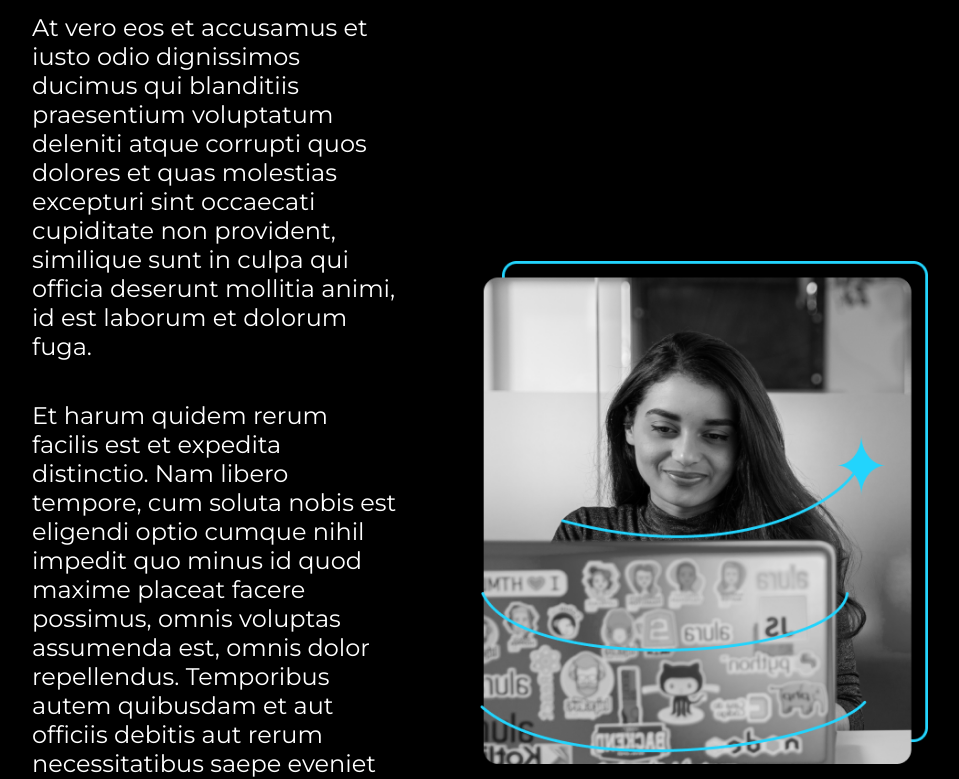
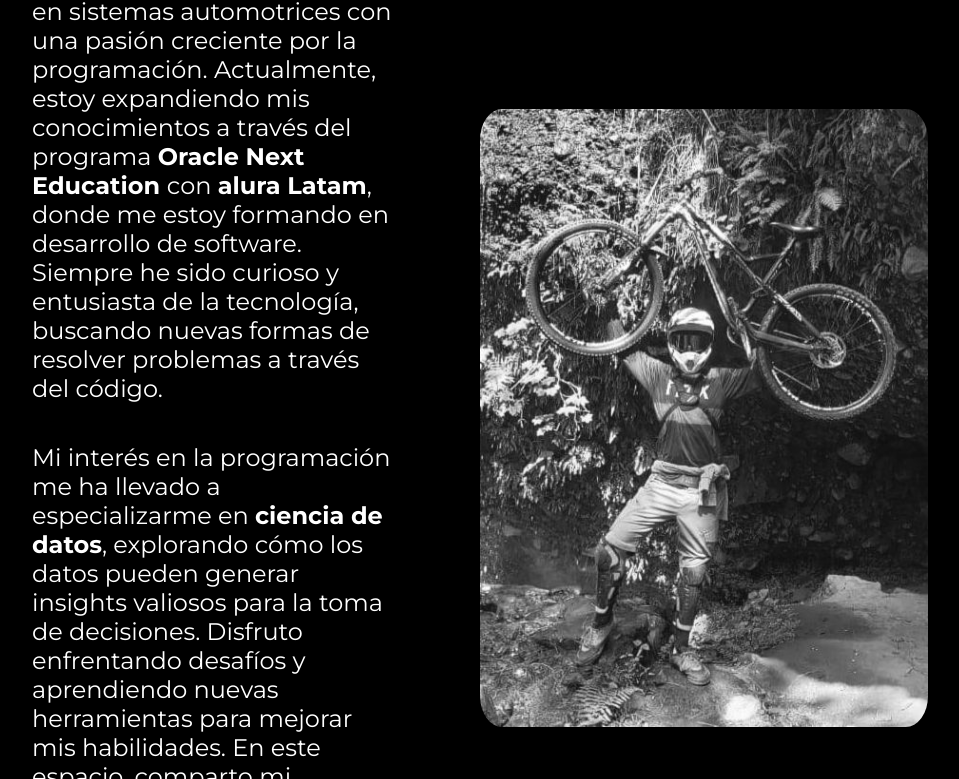
Before and after one commit to BARS182002/Portafolio, a plain HTML site: page about.html in a window 1280 px wide. Shown: the part 203-982 px from the top of the page, without its empty margins (160-1119 px from the left). Drawn offline with nearby package versions, Linux system fonts and the light colour scheme.

Commit message:
Add files via upload

```diff
--- a/about.html
+++ b/about.html
@@ -15,20 +15,18 @@
     </header>
 <main class="presentacion">
     <section class="presentacion__contenido">
-    <h1 class="presentacion__contenido__titulo">Sobre mi</h1>
-        <p class="presentacion__contenido__texto">At vero eos et accusamus et iusto odio dignissimos ducimus qui blanditiis praesentium
-            voluptatum deleniti atque corrupti quos dolores et quas molestias excepturi sint occaecati
-            cupiditate non provident, similique sunt in culpa qui officia deserunt mollitia animi, id est laborum
-            et dolorum fuga.</p>
-        <p class="presentacion__contenido__texto">Et harum quidem rerum facilis est et expedita distinctio. Nam libero tempore, cum soluta nobis est
-            eligendi optio cumque nihil impedit quo minus id quod maxime placeat facere possimus, omnis voluptas
-            assumenda est, omnis dolor repellendus. Temporibus autem quibusdam et aut officiis debitis aut rerum
-            necessitatibus saepe eveniet ut et voluptates repudiandae sint et molestiae non recusandae. Itaque
-            earum rerum hic tenetur a sapiente delectus, ut aut reiciendis voluptatibus maiores alias consequatur
-            aut perferendis doloribus asperiores ipsum delis forum birol parela maxime infena. Excepteur sint occaecat
-            cupidatat non.</p>
+    <h1 class="presentacion__contenido__titulo"></h1>
+        <p class="presentacion__contenido__texto">Soy <strong>Bruno Reyes</strong>, ingeniero en sistemas automotrices con una pasión
+        creciente por la programación. Actualmente, estoy expandiendo mis conocimientos a través del programa
+        <strong>Oracle Next Education </strong>con <strong>alura Latam</strong>, donde me estoy formando en desarrollo de software. Siempre he sido curioso y entusiasta de la tecnología,
+        buscando nuevas formas de resolver problemas a través del código.</p>
+        <p class="presentacion__contenido__texto">Mi interés en la programación me ha llevado a especializarme en
+        <strong>ciencia de datos</strong>, explorando cómo los datos pueden generar insights valiosos para la toma de
+        decisiones. Disfruto enfrentando desafíos y aprendiendo nuevas herramientas para mejorar mis habilidades.
+        En este espacio, comparto mi crecimiento, proyectos y aprendizajes mientras continúo mi
+        camino en el mundo tecnológico.</p>
     </section>
-    <img class="presentacion__imagen" src="./assets/Imagem.png" alt="Imagen Ana García trabajando en su portátil">
+    <img class="presentacion__imagen" src="./assets/FotoBici.jpeg" alt="Imagen Bruno Reyes con su bicicleta">
 </main>
     <footer class="footer">
         <p>Desarrollado por Bruno Reyes</p>
--- a/styles/style.css
+++ b/styles/style.css
@@ -98,6 +98,8 @@ body {
 
 .presentacion__imagen{
     width: 50%;
+    border-radius: 5%;
+
 }
 
 .presentacion__enlaces__subtitulo {
@@ -116,7 +118,7 @@ body {
     font-weight: 400;
 }
 
-@media (max-width 1200px){
+@media (max-width: 1200px){
 
     .header {
         padding: 10%;
```
Also changed, not shown: index.html (+7 -8 lines), assets/FotoBici.jpeg (added).
